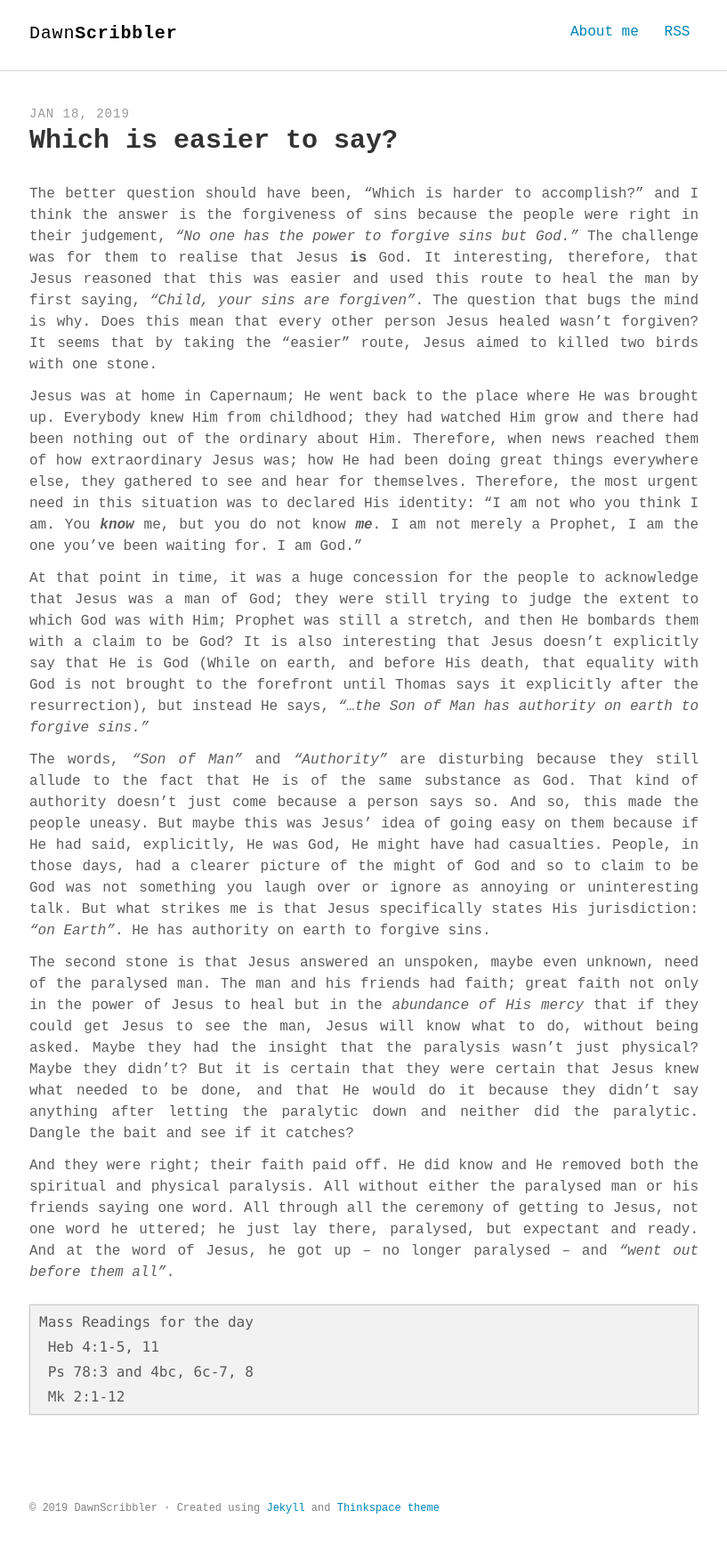
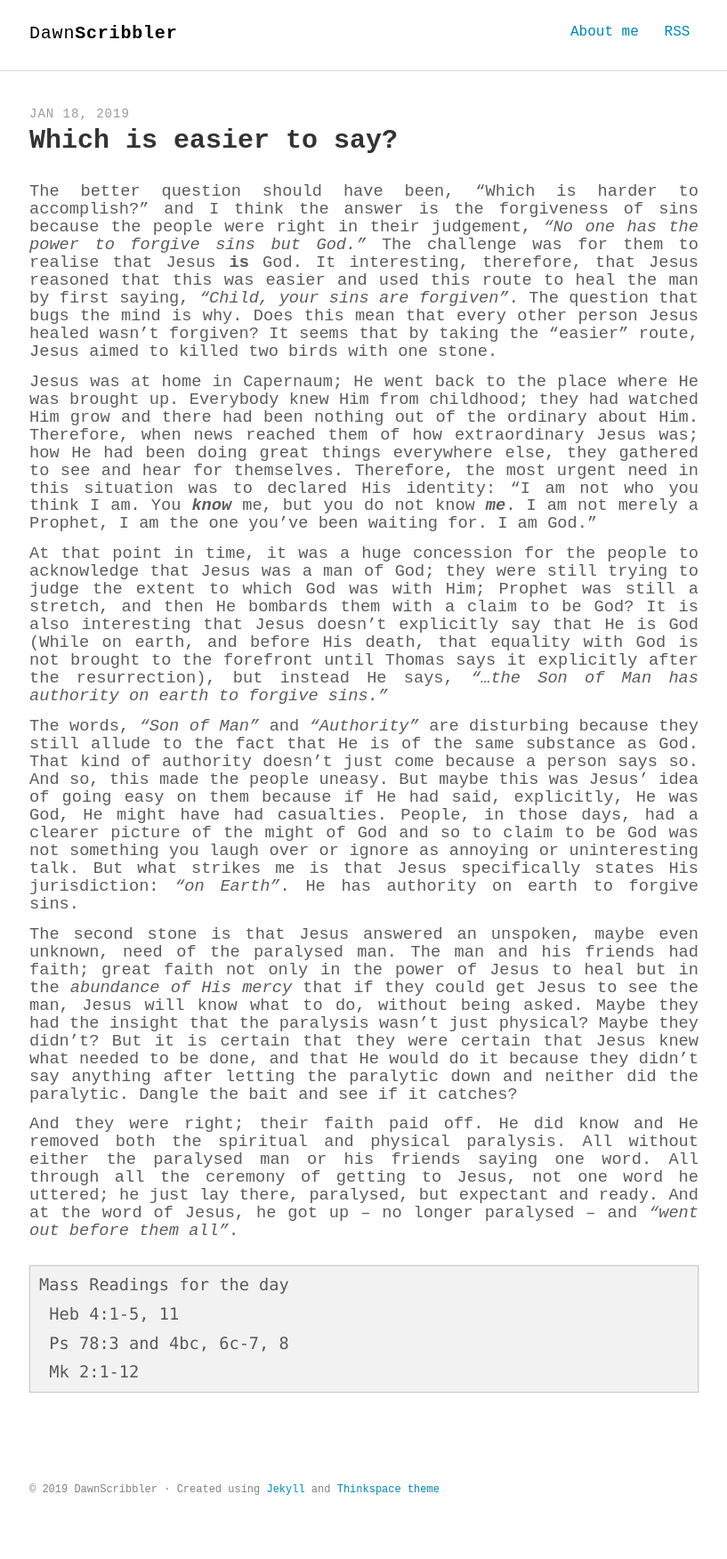
Before and after one commit to soulatcrossroad/dawnscribbler.github.io, a Jekyll site: the page built from _posts/2019-01-18-which-is-easier-to-say.md, in a window 1280 px wide. Shown: the whole page at 89% size, without its empty margins (231-1048 px from the left). Built offline with Jekyll 4.4.1, drawn with Linux system fonts in a browser that asks for light colours; some web fonts are replaced; after the commit the page ends 1731 px from its top, so only the background shows below that.

Commit message:
Update post.html

```diff
--- a/_layouts/post.html
+++ b/_layouts/post.html
@@ -8,9 +8,10 @@ layout: default
     <h1 class="post-title" itemprop="name headline">{{ page.title }}</h1>
   </header>
   <div class="post-content" itemprop="articleBody">
-    <div style="text-align: justify">
+    <div style="text-align: justify"><span style='font-size:14.0pt;line-height:107%;'>
       {{ content }}
     {% include post-share.html %}
+      </span>
       </div>
   </div>
 </article>
```
